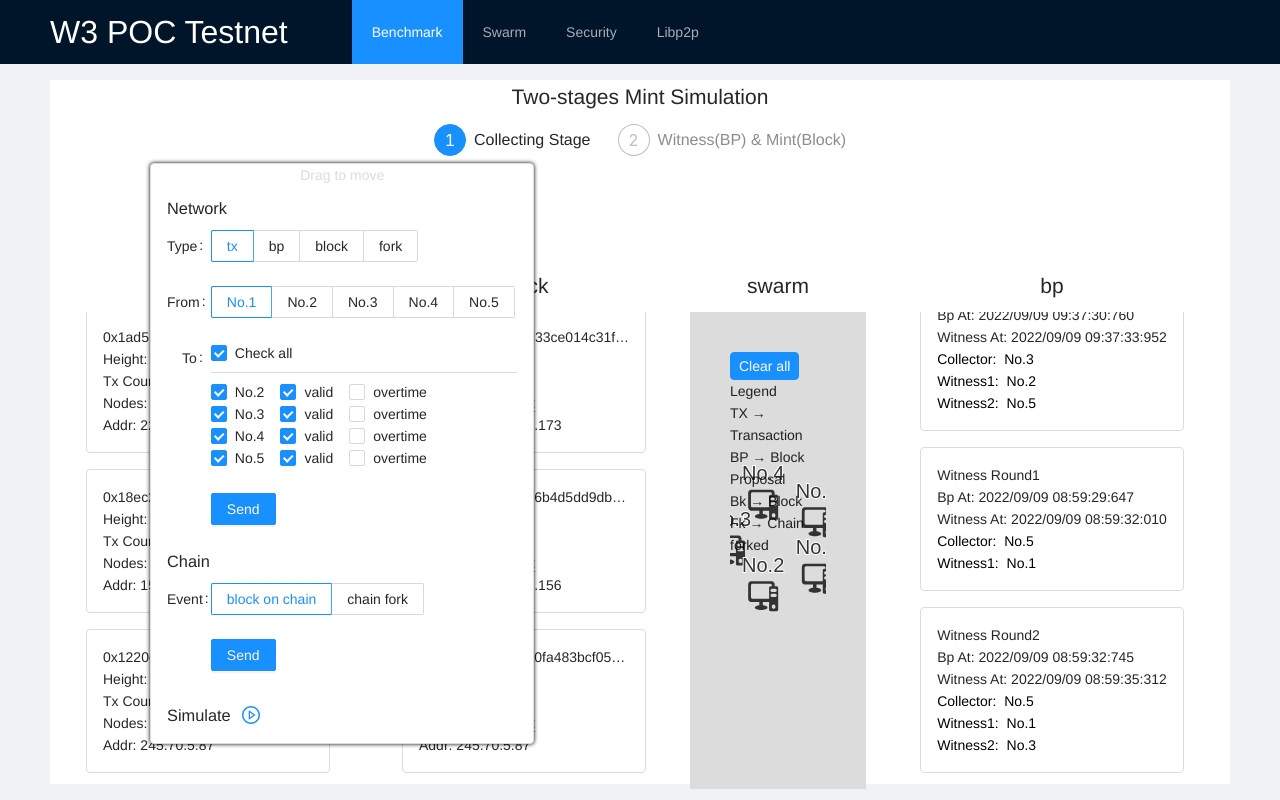
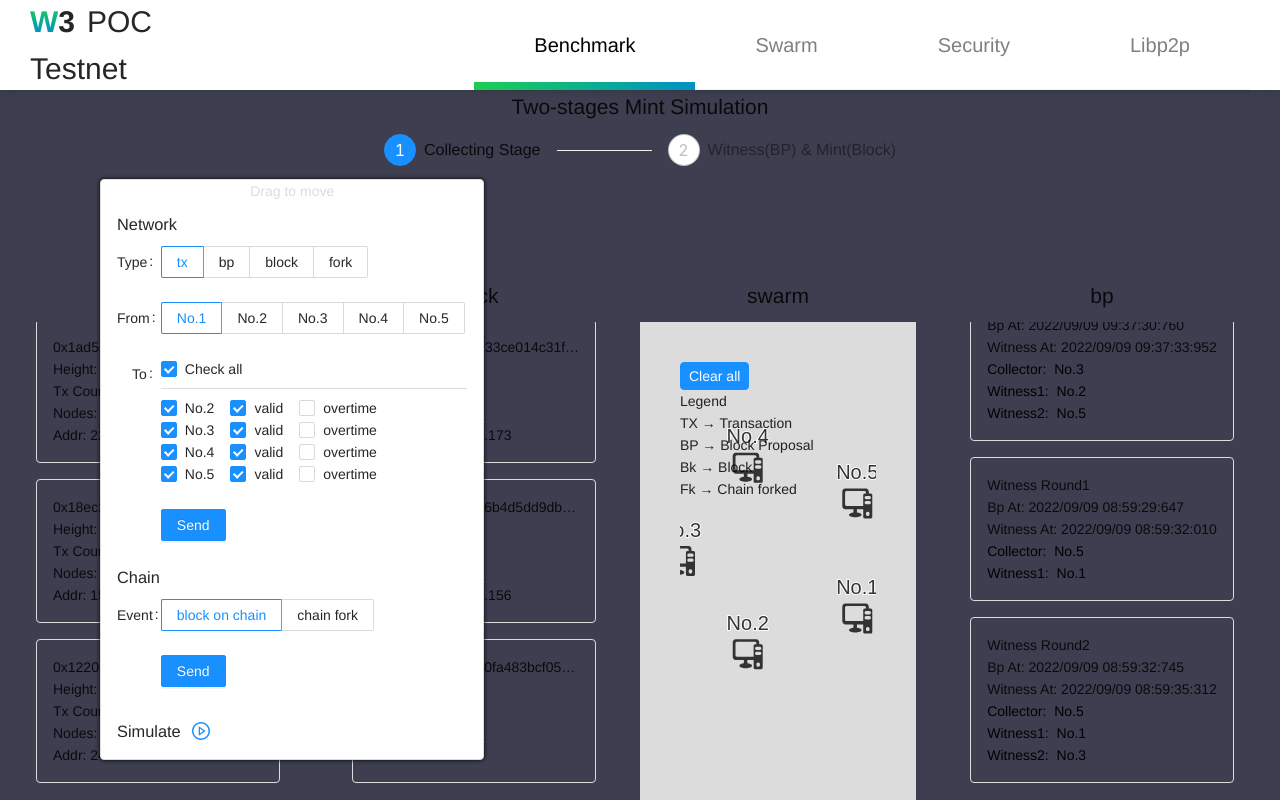
Before and after one commit to weihaopeng/W3-POC, a Vue app: page /#/benchmark/ in a window 1280 px wide. Built offline with nearby package versions, Linux system fonts and the light colour scheme.

Commit message:
#8 enhance new Style, modify Nav.

```diff
--- a/src/components/common/Nav.vue
+++ b/src/components/common/Nav.vue
@@ -1,12 +1,13 @@
 <template lang="pug">
 ALayout
-  ALayoutHeader
-    .logo(@click="goHome") W3 POC Testnet
+  ALayoutHeader.layout-header
+    .logo(@click="goHome")
+      span W
+      span 3
+      span POC Testnet
     AMenu(
-      theme="dark"
       mode="horizontal"
       v-model:selectedKeys="selectedRoute"
-      :style="{ lineHeight: '64px', marginLeft: '16px' }"
       @click="linkToRoute"
     )
       AMenuItem(key="benchmark") Benchmark
@@ -44,7 +45,7 @@ export default defineComponent({
     }
 
     const goHome = () => {
-      router.push({ name: 'Benchmark' })
+      // router.push({ name: 'Benchmark' })
     }
 
     return {
@@ -60,27 +61,60 @@ export default defineComponent({
 <style lang="sass" scoped>
 .ant-layout
   height: 100%
+  background: #3d3f50
 
   &-header
     display: flex
     align-items: center
     line-height: unset
+    height: 90px
+    background: #ffffff
+    box-shadow: 0px 1px 8px 0px rgba(0,0,0,0.15)
+    padding: 0 30px
 
     .logo
       display: inline-block
-      color: #fff
-      font-size: 32px
-      margin-right: 48px
+      font-size: 30px
+      margin-right: 312px
       user-select: none
-      cursor: pointer
+      // cursor: pointer
+      font-weight: bolder
+      span:first-child
+        background: linear-gradient(180deg,#1acd57 7%, #0093c2 83%)
+        background-clip: text
+        -webkit-background-clip: text
+        color: transparent
+      span:last-child
+        font-weight: normal
+        margin-left: 12px
 
     .ant-menu
       flex-grow: 1
+      line-height: 90px
+      color: rgba(0, 0, 0, 0.5)
+      font-size: 20px
+      :deep .ant-menu-item
+        padding: 0
+        font-weight: 400
+        transition: all 0.3s
+        .ant-menu-title-content
+          padding: 0 60px
+        &:after
+          border-bottom-width: 8px
+          border-color: transparent
+          left: 0
+          right: 0
+        &-selected
+          color: #000
+          font-weight: normal
+          &::after
+            border-image: linear-gradient(90deg,#1acd57 3%, #0093c2 96%) 1
+        &:hover
+          color: #000
+          &:after
+            border-color: transparent
 
   &-content
-    height: calc(100% - 80px - 64px)
-    margin: 16px 50px
-    background-color: #fff
-    position: relative
+    flex-grow: 1
 
 </style>
```
